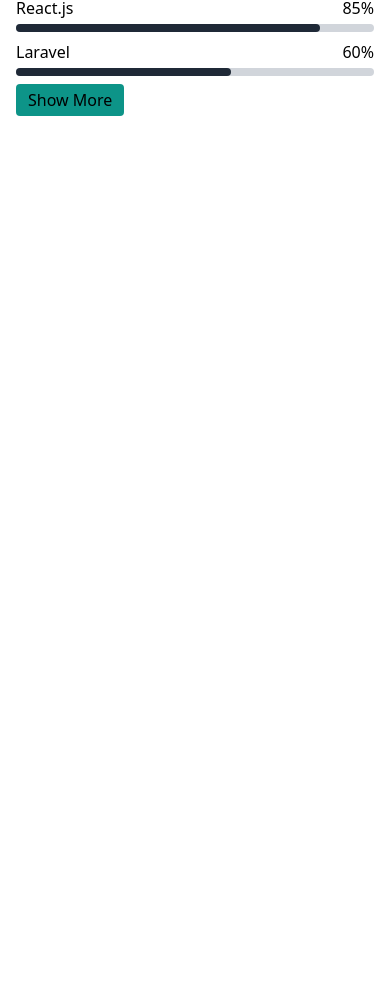
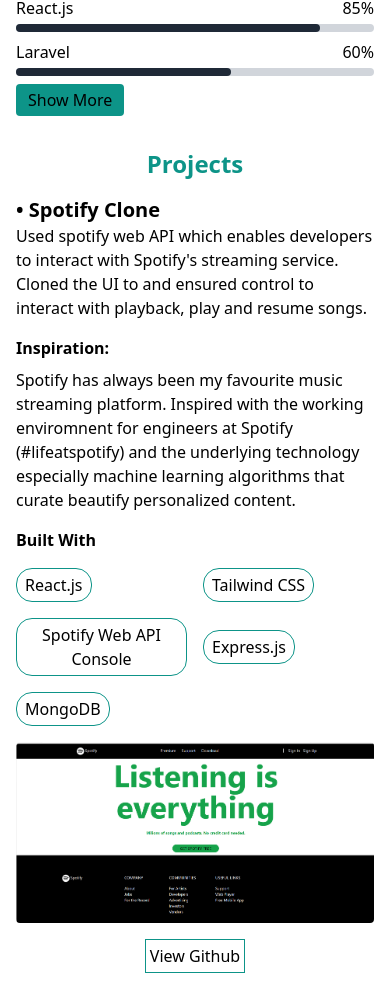
Before and after one commit to bunny254/portfolio, a React (Create React App) app in the folder client/: page / in a window 390 px wide. Shown: the part 1176-2165 px from the top of the page. Before the commit the page ends 1308 px from the top, so only its background shows below. Built offline with nearby package versions, Linux system fonts and the light colour scheme.

Commit message:
Added Projects section for mobile view

```diff
--- a/client/src/siteComponents/projects.jsx
+++ b/client/src/siteComponents/projects.jsx
@@ -4,6 +4,7 @@
 const Projects = () => {
   return (
     <div>
+      {/*Desktop View*/}
       <div className="hidden xl:grid">
         <div className="p-4 ml-16">
           <h2 className="text-2xl font-bold mb-4 text-teal-600">Projects</h2>
@@ -11,17 +12,25 @@
             <div className="col-span-4">
               <img src={spotify} alt="spotify" className="bg-cover rounded" />
               <div className="mt-10">
-                <button className="border border-teal-600"><p className="p-1 hover:text-teal-600">View Github</p></button>
+                <button className="border border-teal-600">
+                  <p className="p-1 hover:text-teal-600">View Github</p>
+                </button>
               </div>
             </div>
             <div className="col-span-4">
               <h1 className="mb-4 font-bold text-2xl">Spotify Clone</h1>
               <p className="mb-4">
-                Used spotify web API which enables developers to interact with Spotify's streaming service. Cloned the UI to and ensured control to interact with playback, play and resume songs.
+                Used spotify web API which enables developers to interact with
+                Spotify's streaming service. Cloned the UI to and ensured
+                control to interact with playback, play and resume songs.
               </p>
               <p className="mb-2 font-semibold">Inspiration:</p>
-              <p className="mb-4">Spotify has always been my favourite music streaming platform. Inspired with the working enviromnent for engineers at Spotify (#lifeatspotify) and the underlying technology especially machine learning algorithms that curate beautify personalized content.
-
+              <p className="mb-4">
+                Spotify has always been my favourite music streaming platform.
+                Inspired with the working enviromnent for engineers at Spotify
+                (#lifeatspotify) and the underlying technology especially
+                machine learning algorithms that curate beautify personalized
+                content.
               </p>
               <h2 className="mb-4 font-semibold">Built With</h2>
               <div className="flex gap-4">
@@ -45,6 +54,66 @@
           </div>
         </div>
       </div>
+      {/*Mobile View*/}
+      <div className="sm:grid xl:hidden">
+        <div className="flex flex-col p-4">
+          <h2 className="text-2xl font-bold mb-4 text-teal-600 text-center">
+            Projects
+          </h2>
+          <div className="flex flex-col">
+            <h1 className="font-bold text-xl">• Spotify Clone</h1>
+            <p className="mb-4">
+              Used spotify web API which enables developers to interact with
+              Spotify's streaming service. Cloned the UI to and ensured control
+              to interact with playback, play and resume songs.
+            </p>
+            <p className="mb-2 font-semibold">Inspiration:</p>
+            <p className="mb-4">
+              Spotify has always been my favourite music streaming platform.
+              Inspired with the working enviromnent for engineers at Spotify
+              (#lifeatspotify) and the underlying technology especially machine
+              learning algorithms that curate beautify personalized content.
+            </p>
+            <h2 className="mb-4 font-semibold">Built With</h2>
+            <div className="grid grid-cols-4 gap-4 items-center justify-center">
+              <div className="col-span-2">
+                <button className="rounded-2xl border border-teal-600">
+                  <p className="px-2 py-1">React.js</p>
+                </button>
+              </div>
+              <div className="col-span-2">
+                <button className="rounded-2xl border border-teal-600">
+                  <p className="px-2 py-1">Tailwind CSS</p>
+                </button>
+              </div>
+
+              <div className="col-span-2">
+                <button className="rounded-2xl border border-teal-600">
+                  <p className="px-2 py-1">Spotify Web API Console</p>
+                </button>
+              </div>
+              <div className="col-span-2">
+                <button className="rounded-2xl border border-teal-600">
+                  <p className="px-2 py-1">Express.js</p>
+                </button>
+              </div>
+              <div className="col-span-2">
+                <button className="rounded-2xl border border-teal-600">
+                  <p className="px-2 py-1">MongoDB</p>
+                </button>
+              </div>
+            </div>
+            <div className="mt-4">
+              <img src={spotify} alt="spotify" className="bg-cover rounded" />
+              <div className="mt-4 flex justify-center">
+                <button className="border border-teal-600">
+                  <p className="p-1 hover:text-teal-600">View Github</p>
+                </button>
+              </div>
+            </div>
+          </div>
+        </div>
+      </div>
     </div>
   );
 };
--- a/client/src/siteComponents/skills.jsx
+++ b/client/src/siteComponents/skills.jsx
@@ -25,7 +25,7 @@
       {/*Mobile View*/}
       <div className="sm:flex xl:hidden">
         <div className="mt-4 p-4">
-          <h2 className="text-2xl font-bold mb-4 text-teal-600">
+          <h2 className="text-2xl font-bold mb-4 text-teal-600 text-center">
             Skills and Technologies
           </h2>
           <div className="space-y-2">
```
